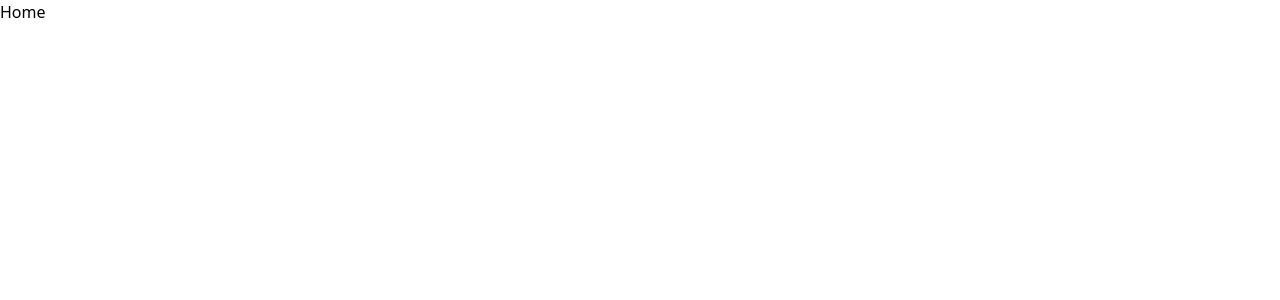
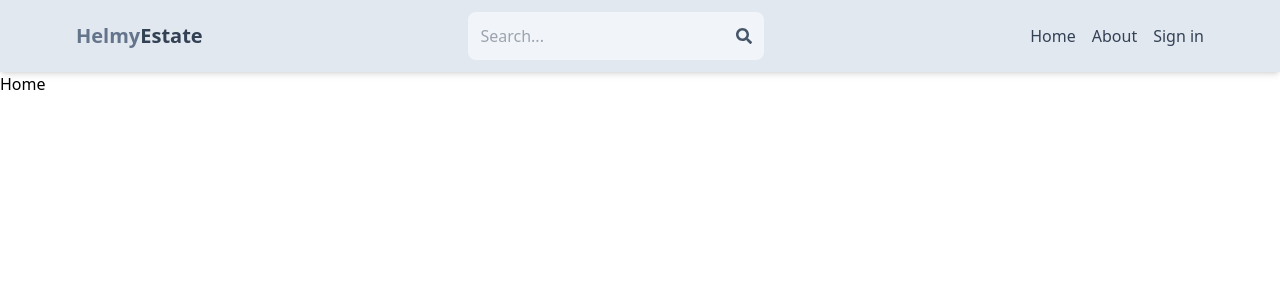
Before and after one commit to Hellmyezzat/market-estate, a React (Vite) app in the folder client/: page / in a window 1280 px wide. Shown: the top 300 px of the page. Built offline with nearby package versions, Linux system fonts and the light colour scheme.

Commit message:
create header component

```diff
--- a/client/package.json
+++ b/client/package.json
@@ -12,6 +12,7 @@
   "dependencies": {
     "react": "^18.2.0",
     "react-dom": "^18.2.0",
+    "react-icons": "^5.0.1",
     "react-router-dom": "^6.21.3"
   },
   "devDependencies": {
--- a/client/src/App.jsx
+++ b/client/src/App.jsx
@@ -1,9 +1,11 @@
 import { BrowserRouter, Routes, Route } from 'react-router-dom'
 import { Home, About, Profile, SignIn, SignUp } from './pages'
+import { Header } from './components'
 
 export default function App() {
   return (
     <BrowserRouter>
+      <Header />
       <Routes>
         <Route path="/" element={<Home />} />
         <Route path="/sign-in" element={<SignIn />} />
--- /dev/null
+++ b/client/src/components/Header.jsx
@@ -0,0 +1,44 @@
+import { FaSearch } from 'react-icons/fa'
+import { Link } from 'react-router-dom'
+
+function Header() {
+  return (
+    <header className="bg-slate-200 shadow-md">
+      <div className="flex  justify-between items-center max-w-6xl mx-auto p-3">
+        <Link to={'/'}>
+          <h1 className="font-bold text-sm sm:text-xl flex flex-wrap">
+            <span className="text-slate-500">Helmy</span>
+            <span className="text-slate-700">Estate</span>
+          </h1>
+        </Link>
+        <form className="bg-slate-100 p-3 rounded-lg flex items-center">
+          <input
+            type="text"
+            placeholder="Search..."
+            className="bg-transparent focus:outline-none w-24 sm:w-64"
+          />
+          <FaSearch className="text-slate-600" />
+        </form>
+        <ul className="flex gap-4">
+          <Link to={'/'}>
+            <li className="hidden sm:inline text-slate-700 hover:underline">
+              Home
+            </li>
+          </Link>
+          <Link to={'/about'}>
+            <li className="hidden sm:inline text-slate-700 hover:underline">
+              About
+            </li>
+          </Link>
+          <Link to={'/sign-in'}>
+            <li className=" sm:inline text-slate-700 hover:underline">
+              Sign in
+            </li>
+          </Link>
+        </ul>
+      </div>
+    </header>
+  )
+}
+
+export default Header
--- /dev/null
+++ b/client/src/components/index.js
@@ -0,0 +1 @@
+export { default as Header } from './Header'
```
Also changed, not shown: 1 other file (tests, documents, lock files or other folders).
